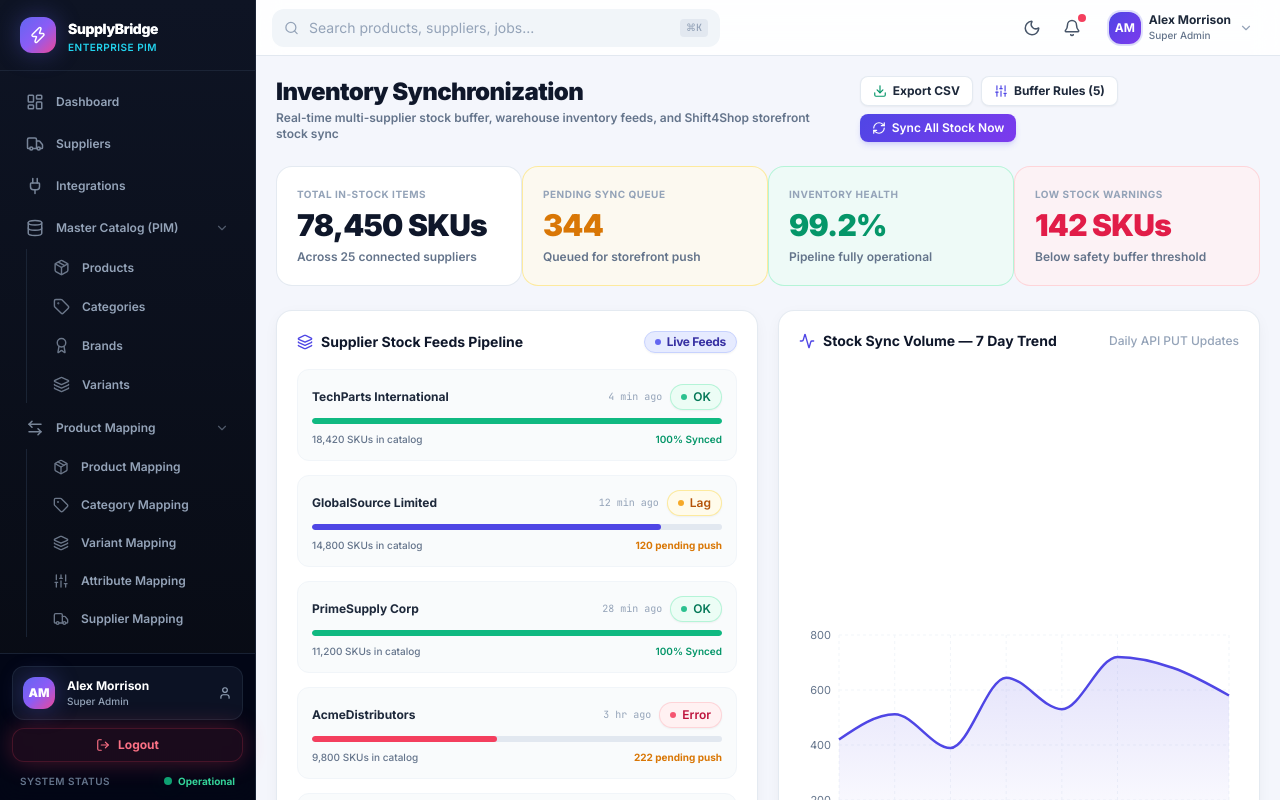
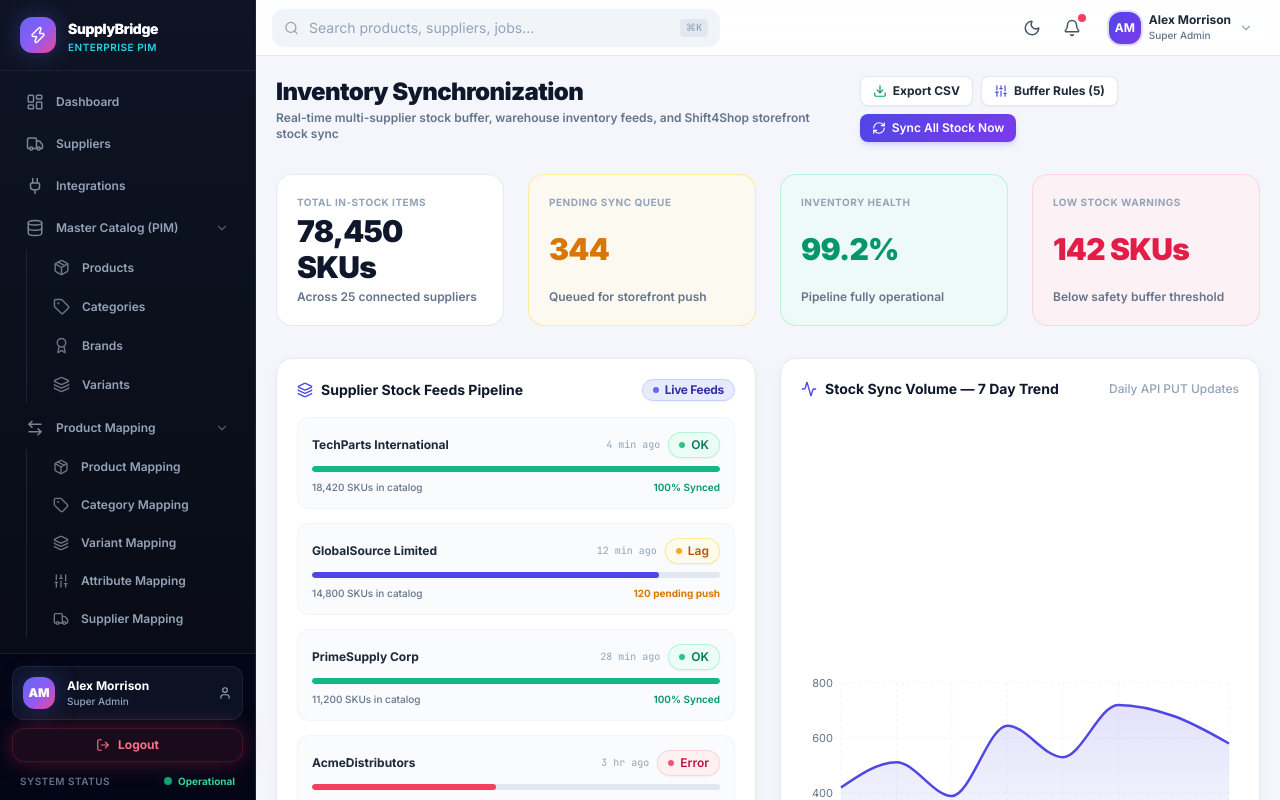
Before and after one commit to satyamgoswami783/SupplyBridge, a React (Vite) app: page /sync/inventory in a window 1280 px wide. Built offline with nearby package versions, Linux system fonts and the light colour scheme.

Commit message:
Increase gap distance between KPI cards and section layout in InventorySync

```diff
--- a/src/features/sync/InventorySync.tsx
+++ b/src/features/sync/InventorySync.tsx
@@ -136,7 +136,7 @@ export const InventorySync: React.FC = () => {
   }
 
   return (
-    <div className="relative space-y-6">
+    <div className="relative space-y-7 sm:space-y-8">
       {/* Toast Notification Banner */}
       <AnimatePresence>
         {toastMessage && (
@@ -184,7 +184,7 @@ export const InventorySync: React.FC = () => {
       />
 
       {/* Summary Telemetry KPI Cards — High Resolution & Responsive Layout */}
-      <div className="grid grid-cols-1 sm:grid-cols-2 lg:grid-cols-4 gap-4.5">
+      <div className="grid grid-cols-1 sm:grid-cols-2 lg:grid-cols-4 gap-5 lg:gap-6">
         {[
           { label: 'TOTAL IN-STOCK ITEMS', value: '78,450 SKUs', color: 'text-slate-900 dark:text-slate-100', bg: 'bg-white dark:bg-slate-900 border border-slate-200/90 dark:border-slate-800', sub: 'Across 25 connected suppliers' },
           { label: 'PENDING SYNC QUEUE',    value: (items.filter(i => i.status === 'pending').length * 114 + 116).toString(), color: 'text-amber-600 dark:text-amber-400', bg: 'bg-amber-50/70 dark:bg-amber-950/30 border border-amber-200/80 dark:border-amber-900/50', sub: 'Queued for storefront push' },
@@ -200,7 +200,7 @@ export const InventorySync: React.FC = () => {
       </div>
 
       {/* Supplier Sync Progress & 7-Day Trend Charts */}
-      <div className="grid grid-cols-1 lg:grid-cols-2 gap-5">
+      <div className="grid grid-cols-1 lg:grid-cols-2 gap-6">
         {/* Supplier Pipeline Progress */}
         <div className="card p-5 border border-slate-200/90 dark:border-slate-800 flex flex-col justify-between">
           <div className="flex items-center justify-between mb-4">
```
